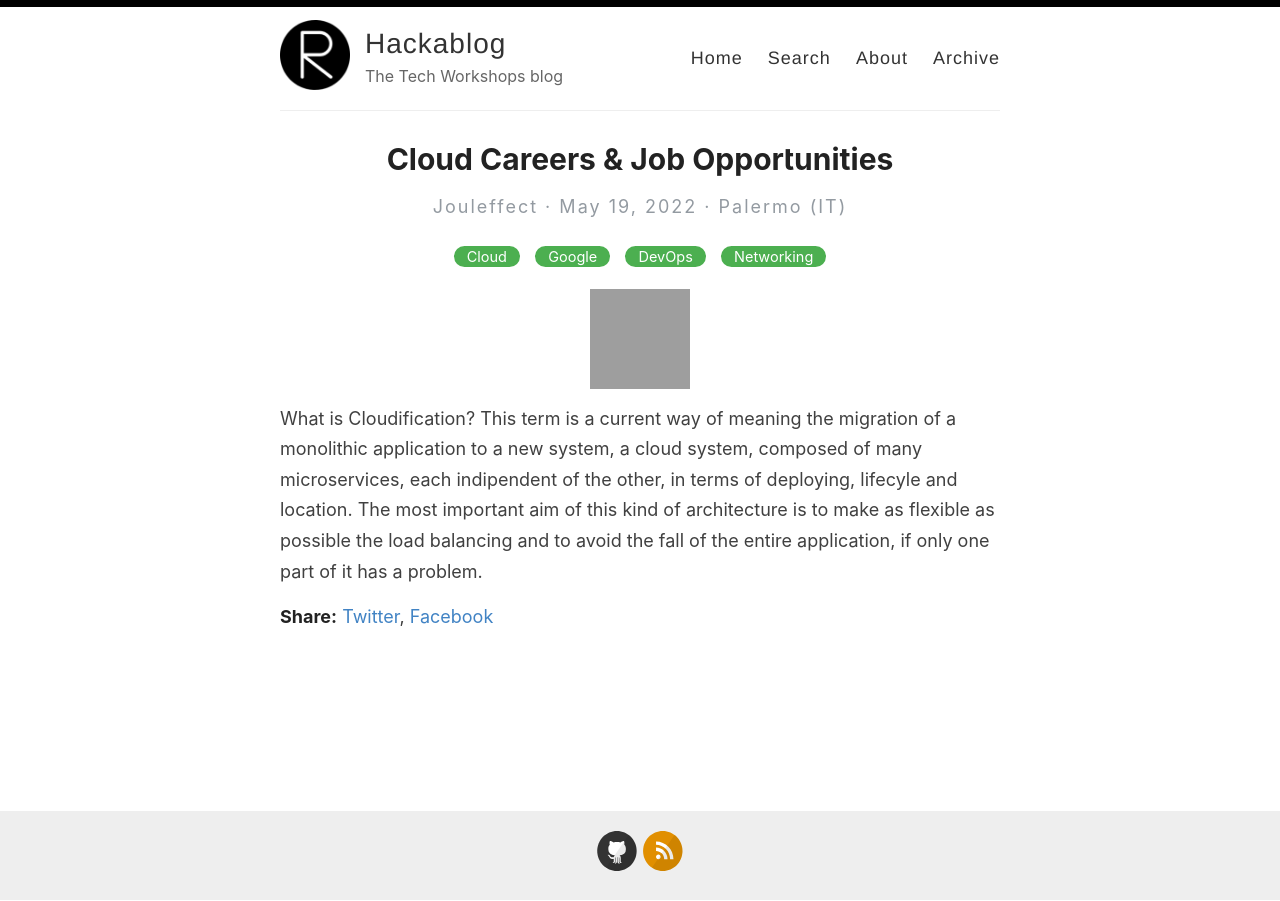
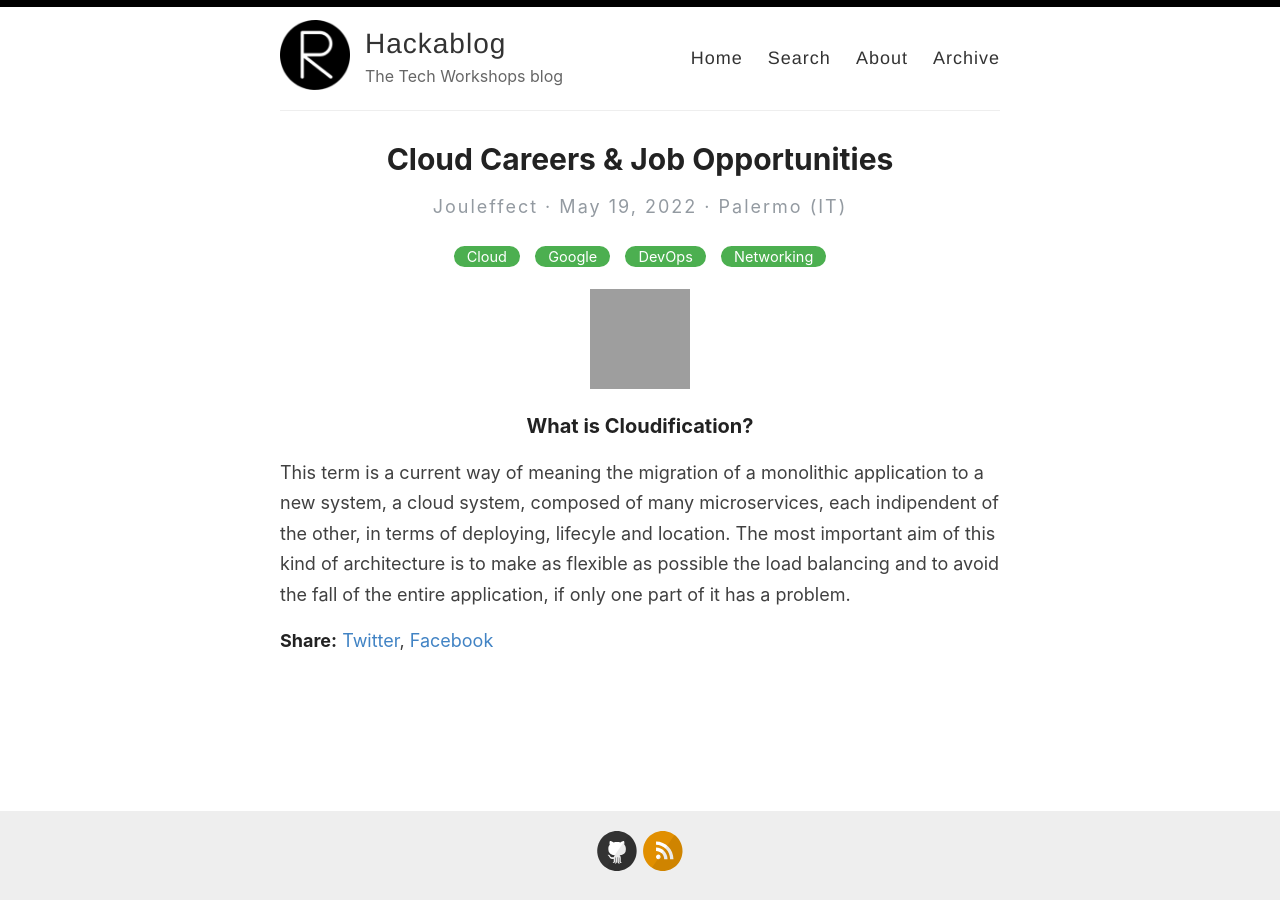
Before and after one commit to jouleffect/hackablog, a Jekyll site: the page built from _posts/2022-5-19-Cloud Careers.md, in a window 1280 px wide. Built offline with Jekyll 4.4.1, drawn with Linux system fonts in a browser that asks for light colours; grey boxes are pictures that could not be loaded.

```diff
--- a/_posts/2022-5-19-Cloud Careers.md
+++ b/_posts/2022-5-19-Cloud Careers.md
@@ -10,5 +10,5 @@ categories: [Cloud,Google,DevOps,Networking]
 <img src="https://img.evbuc.com/https%3A%2F%2Fcdn.evbuc.com%2Fimages%2F28874037%2F103336306867%2F2%2Foriginal.jpg?w=225&auto=format%2Ccompress&q=75&sharp=10&s=73faaa7ac2a47a3e411866460f3844bb" width="100" height="100" />
 </p>
 
-What is Cloudification?
+### What is Cloudification?
 This term is a current way of meaning the migration of a monolithic application to a new system, a cloud system, composed of many microservices, each indipendent of the other, in terms of deploying, lifecyle and location. The most important aim of this kind of architecture is to make as flexible as possible the load balancing and to avoid the fall of the entire application, if only one part of it has a problem.
```
